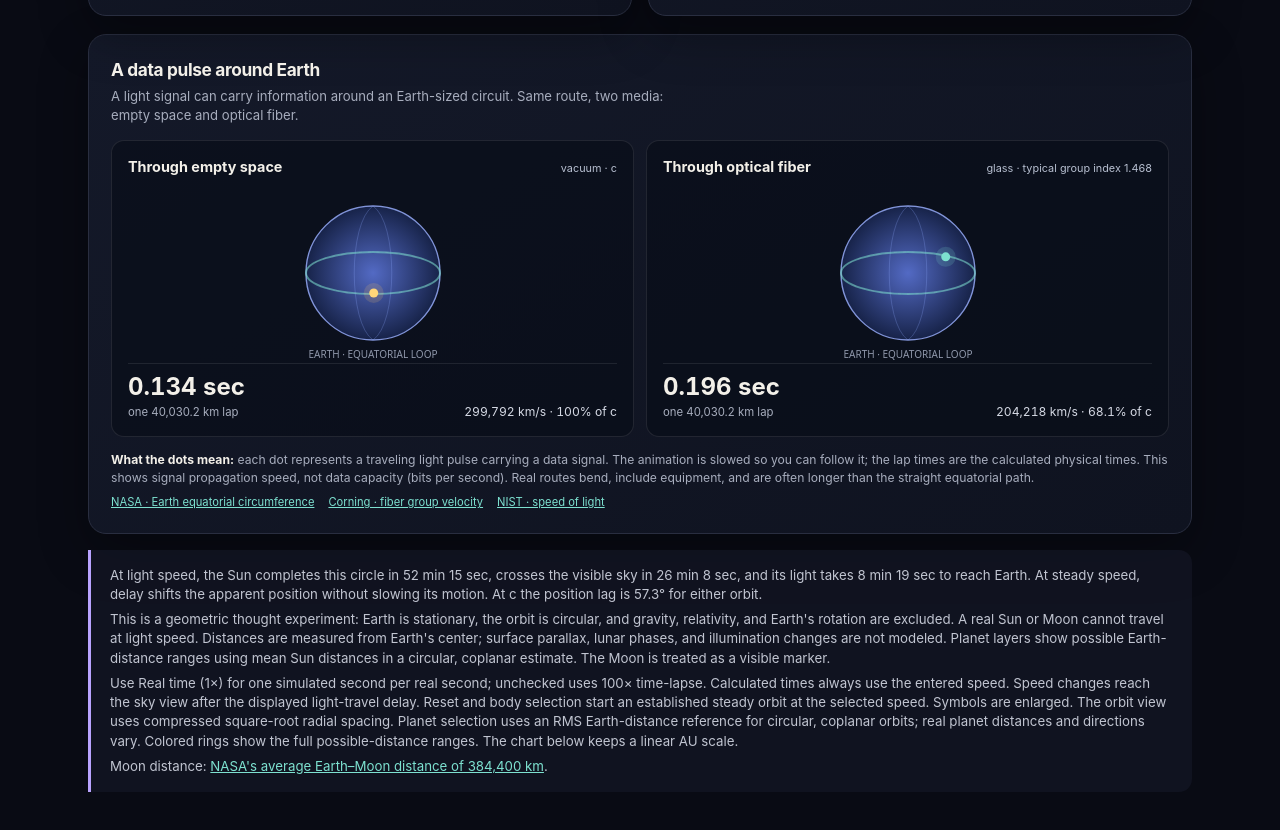
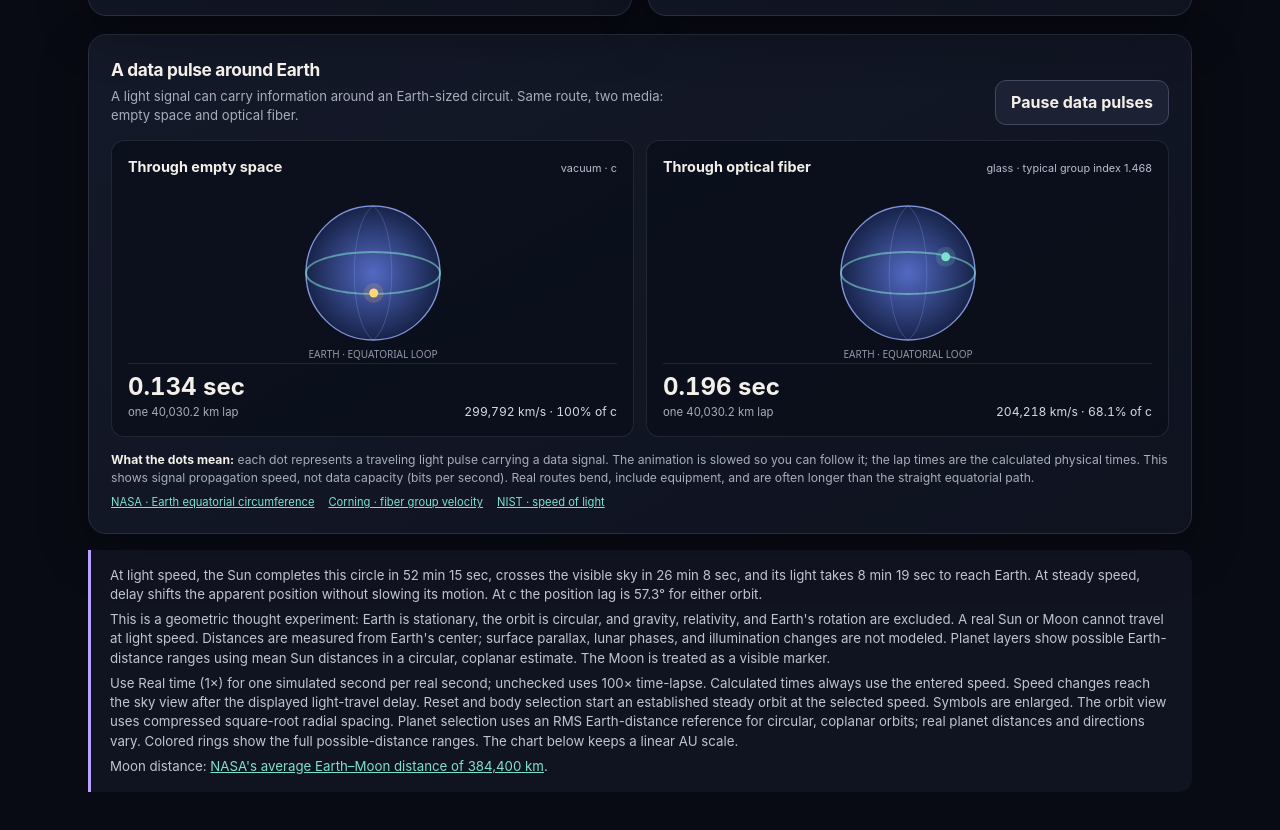
Before and after one commit to kappter/sun-at-light-speed, a plain HTML site: page index.html in a window 1280 px wide. Shown: the part 2076-2906 px from the top of the page. Drawn offline with Linux system fonts and the light colour scheme.

Commit message:
Add a control for Earth data signal animations

```diff
--- a/index.html
+++ b/index.html
@@ -19,7 +19,7 @@
 
     .earth-data{margin-top:18px;padding:22px;background:linear-gradient(150deg,#141929,#0f1320);border:1px solid var(--line);border-radius:18px;box-shadow:var(--shadow)}
     .earth-data-head{display:flex;justify-content:space-between;gap:20px;align-items:end;margin-bottom:15px}
-    .earth-data-head h2{margin:0;font-size:1.08rem;letter-spacing:-.02em}
+    .earth-data-head h2{margin:0;font-size:1.08rem;letter-spacing:-.02em}.data-motion-toggle{white-space:nowrap;flex:0 0 auto}
     .earth-data-head p{max-width:590px;margin:5px 0 0;color:var(--muted);font-size:.82rem}
     .data-cards{display:grid;grid-template-columns:1fr 1fr;gap:12px}
     .data-card{padding:16px;border:1px solid #ffffff18;border-radius:13px;background:#090d17a6}
@@ -121,7 +121,7 @@
     </section>
 
     <section class="earth-data" aria-labelledby="earth-data-title">
-      <div class="earth-data-head"><div><h2 id="earth-data-title">A data pulse around Earth</h2><p>A light signal can carry information around an Earth-sized circuit. Same route, two media: empty space and optical fiber.</p></div></div>
+      <div class="earth-data-head"><div><h2 id="earth-data-title">A data pulse around Earth</h2><p>A light signal can carry information around an Earth-sized circuit. Same route, two media: empty space and optical fiber.</p></div><button class="button data-motion-toggle" id="data-motion-toggle" type="button" aria-pressed="false">Play data pulses</button></div>
       <div class="data-cards">
         <article class="data-card">
           <div class="data-card-head"><h3>Through empty space</h3><span class="data-badge">vacuum · c</span></div>
@@ -245,8 +245,13 @@
         document.getElementById('fiber-lap').textContent=fmtTime(fiberLap);
         document.getElementById('fiber-speed').textContent=`${compact(fiberSignalSpeed,0)} km/s · ${compact(fiberSignalSpeed/C*100,1)}% of c`;
       }
+      const dataMotionToggle=document.getElementById('data-motion-toggle');
+      let dataSignalsPlaying=!window.matchMedia('(prefers-reduced-motion: reduce)').matches;
+      function syncDataMotionControl(){dataMotionToggle.textContent=dataSignalsPlaying?'Pause data pulses':'Play data pulses';dataMotionToggle.setAttribute('aria-pressed',String(dataSignalsPlaying));}
+      dataMotionToggle.addEventListener('click',()=>{dataSignalsPlaying=!dataSignalsPlaying;syncDataMotionControl();drawEarthSignals(performance.now());});
+      syncDataMotionControl();
       function drawEarthSignals(now){
-        const reduced=window.matchMedia('(prefers-reduced-motion: reduce)').matches,t=reduced?0:now/1000;
+        const t=dataSignalsPlaying?now/1000:0;
         const angles=[t/(vacuumLap*SIGNAL_VISUAL_SLOWDOWN)*2*Math.PI,t/(fiberLap*SIGNAL_VISUAL_SLOWDOWN)*2*Math.PI];
         for(const [angle,id,haloId] of [[angles[0],'vacuum-pulse','vacuum-pulse-halo'],[angles[1],'fiber-pulse','fiber-pulse-halo']]){
           const x=130+64*Math.cos(angle),y=92+20*Math.sin(angle);
```
